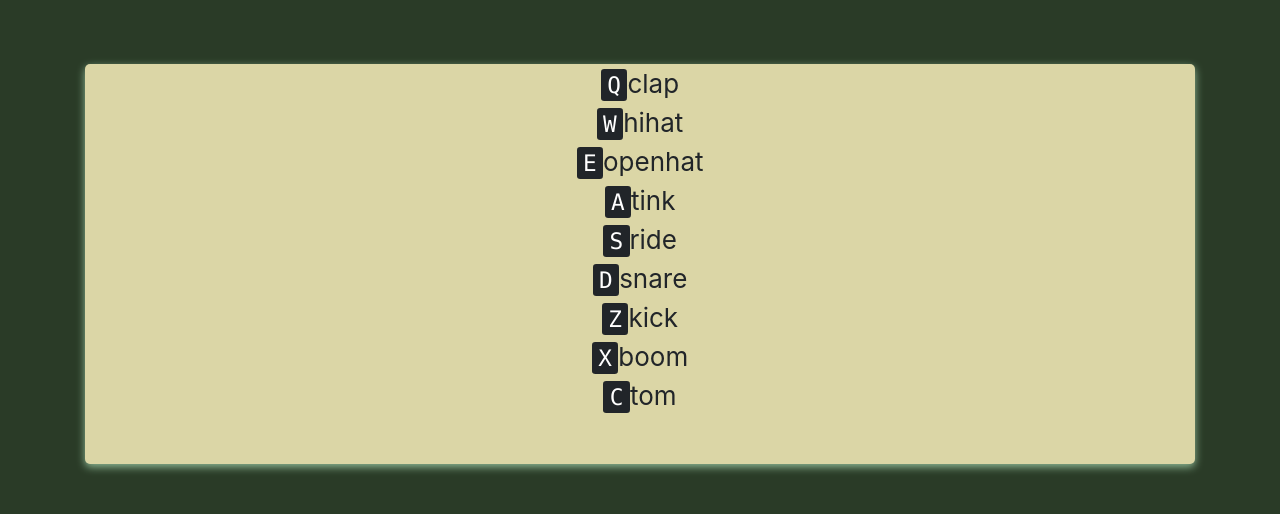
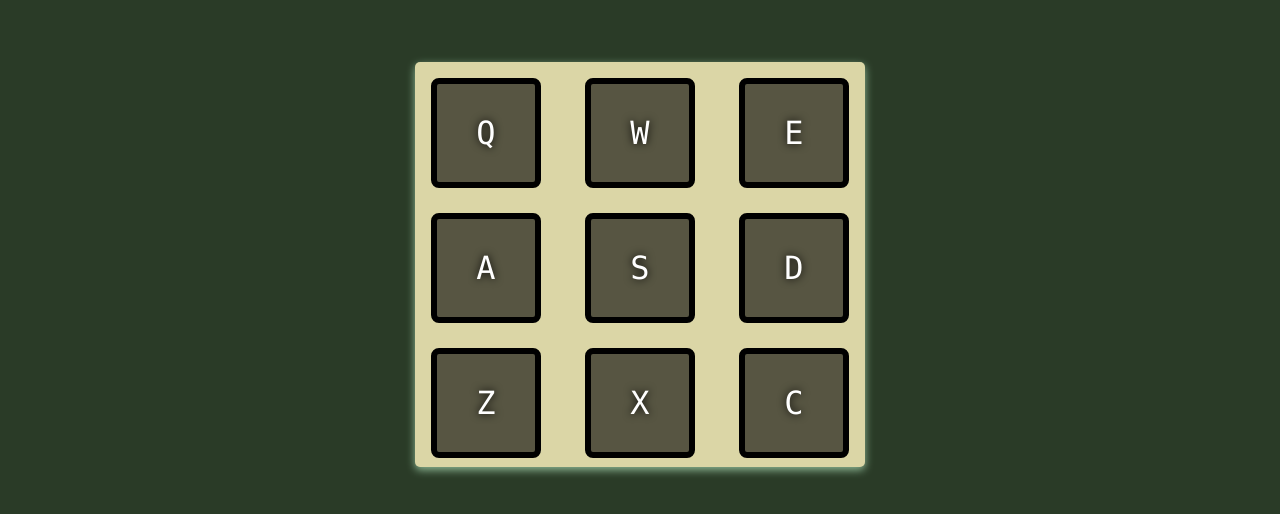
Before and after one commit to asorsz/drum-machine, a React (Create React App) app: page / in a window 1280 px wide. Shown: the part 136-650 px from the top of the page. Built offline with nearby package versions, Linux system fonts and the light colour scheme.

Commit message:
Complete DrumPad layout

```diff
--- a/src/components/App.js
+++ b/src/components/App.js
@@ -2,15 +2,20 @@ import '../css/App.css';
 import Display from './Display';
 import DrumPad from './DrumPad';
 
-function App() {
+const App = () => {
+
+  const playSound = (e) => {
+    console.log(e);
+  }
+
   return (
-    <div id="wrapper" className="container text-center d-flex flex-column justify-content-center">
+    <div id="wrapper" className="container text-center d-flex flex-column justify-content-center align-items-center">
       <div id="drum-machine">
         <Display />
-        <DrumPad />
+        <DrumPad playSound={playSound} />
       </div>
     </div>
   );
-}
+};
 
 export default App;
--- a/src/components/DrumPad.js
+++ b/src/components/DrumPad.js
@@ -5,10 +5,9 @@ const DrumPad = () => {
   return (
     <div id="drum-pad">
       {drumPads.map((drumpad) => (
-        <div key={drumpad.keyCode} className="drum-pad">
+        <div id={drumpad.sound} key={drumpad.keyCode} className="drum-pad" onClick={console.log(drumpad.sound)}>
           <kbd>{drumpad.key}</kbd>
-        <span>{drumpad.sound}</span>
-        <audio src={`./audio/${drumpad.sound}.wav`}></audio>
+          <audio src={`./audio/${drumpad.sound}.wav`} id={drumpad.key} className="clip"></audio>
       </div>
       ))}
     </div>
--- a/src/css/App.css
+++ b/src/css/App.css
@@ -4,12 +4,9 @@
 
 #drum-machine {
   background-color: rgb(219, 214, 166);
+  max-width: 800px;
   min-height: 50vh;
   border-radius: 5px;
   box-shadow: rgba(159, 204, 166, 0.87) 0px 3px 8px;
-  /* display: flex;
-  flex-direction: column;
-  align-items: center;
-  justify-content: center; */
   font-size: calc(10px + 2vmin);
 }
--- a/src/css/DrumPad.css
+++ b/src/css/DrumPad.css
@@ -0,0 +1,49 @@
+#drum-pad {
+  display: flex;
+  flex-wrap: wrap;
+  justify-content: space-between;
+  max-width: 450px;
+}
+
+.drum-pad {
+  display: flex;
+  flex-direction: column;
+  justify-content: center;
+  align-items: center;
+  flex: 0 1 32%;
+  height: 110px;
+  max-width: 110px;
+  margin-bottom: 2%;
+  border: .4rem solid black;
+  border-radius: .5rem;
+  margin: 1rem 1rem 2%;
+  font-size: 1.5rem;
+  padding: 1rem .5rem;
+  transition: all .07s ease;
+  text-align: center;
+  color: white;
+  background: rgba(0,0,0,0.6);
+  text-shadow: 0 0 .5rem black;
+}
+
+.drum-pad:hover {
+  cursor: pointer;
+}
+
+.playing {
+  transform: scale(1.1);
+  border-color: #ffc600;
+  box-shadow: 0 0 1rem #ffc600;
+}
+
+kbd {
+  font-size: 2rem;
+  background: none;
+}
+
+.label {
+  font-size: 1rem;
+  text-transform: uppercase;
+  letter-spacing: .1rem;
+  color: #ffc600;
+}
```
